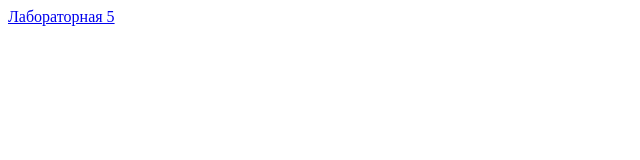
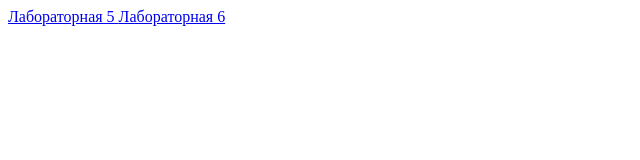
Before and after one commit to Valmus-Uliana/EVT_labs, a plain HTML site: page index.html in a window 1280 px wide. Shown: the whole page, without its empty margins (0-640 px from the left). Drawn offline with Linux system fonts and the light colour scheme.

Commit message:
Update index.html

```diff
--- a/index.html
+++ b/index.html
@@ -7,5 +7,6 @@
 </head>
 <body>
     <a href="lab5/main.html"> Лабораторная 5 </a>
+    <a href="lab6/main.html"> Лабораторная 6 </a>
 </body>
 </html>
```
